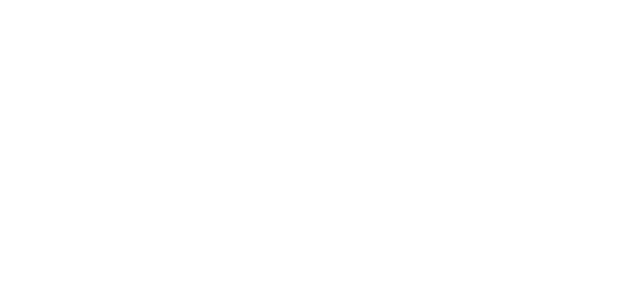
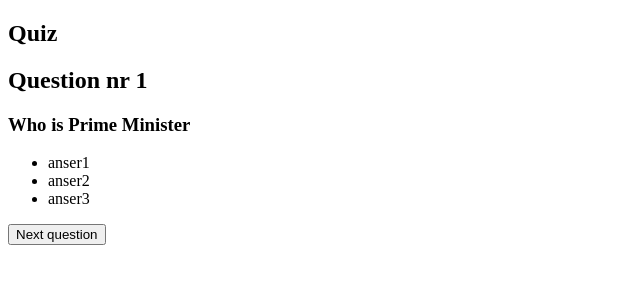
Before and after one commit to YogiTraveller/airport-quiz, a plain HTML site: page index.html in a window 1280 px wide. Shown: the whole page, without its empty margins (0-640 px from the left). Drawn offline with nearby package versions, Linux system fonts and the light colour scheme.

Commit message:
Basic html structure

```diff
--- a/index.html
+++ b/index.html
@@ -10,6 +10,23 @@
 
 <body>
 
+  <main>
+    <section>
+       <div class="wrap">
+         <h1>Quiz </h1>
+         <h2>Question nr <span class="Qnr">1</span></h2>
+         <h3 class="question">Who is Prime Minister</h3>
+         <ul class="answers">
+            <li class="radio">anser1</li>
+            <li class="radio">anser2</li>
+            <li class="radio">anser3</li>
+         </ul>
+         <button>Next question</button>
+       </form>
+
+    </section>
+  </main>
+
 
 
   <script src="https://ajax.googleapis.com/ajax/libs/jquery/3.2.1/jquery.min.js"></script>
--- a/js/app.js
+++ b/js/app.js
@@ -10,6 +10,12 @@ var allQuestions = [
 var quiz = {
 
     settings: {
+      var wrap = ;
+      var question = ;
+
+
+      // var context = {title: "My New Post", body: "This is my first post!"};
+      // var html    = template(context);
 
     },
 
```
